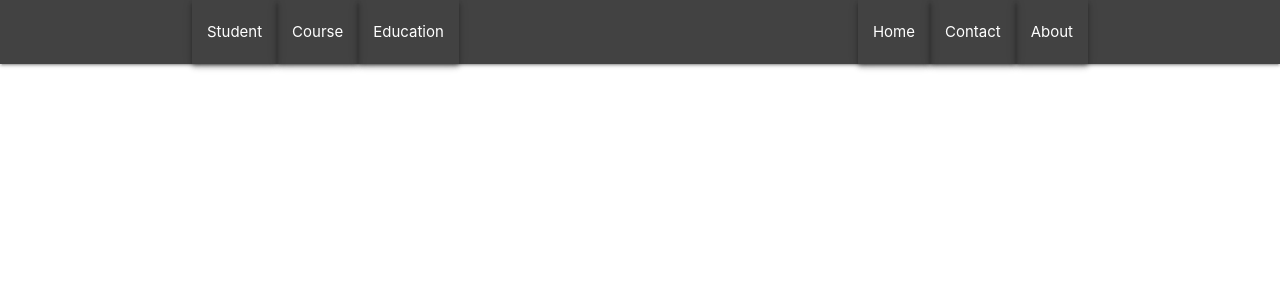
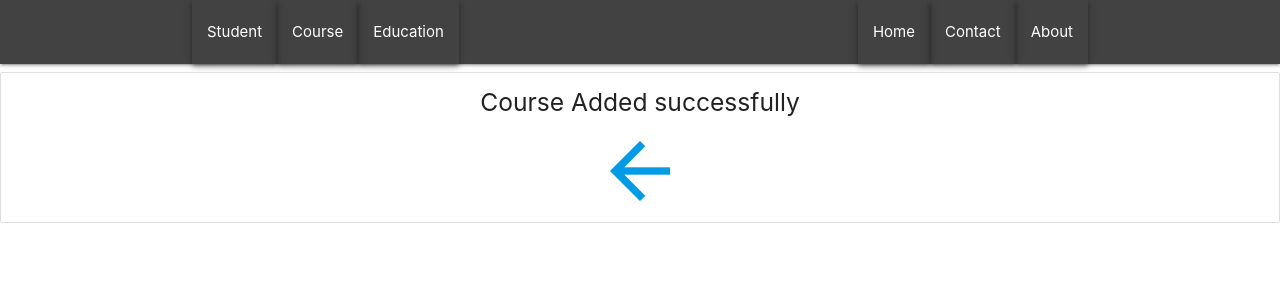
Before and after one commit to mohammedalmahfoodh/Education-Students-System, a React (Create React App) app: page /course/courseAdded in a window 1280 px wide. Shown: the top 300 px of the page. Built offline with nearby package versions, Linux system fonts and the light colour scheme; a web font is replaced by a local one.

Commit message:
Added successfully

```diff
--- a/src/App.js
+++ b/src/App.js
@@ -8,6 +8,8 @@ import DisplayStudents from './components/student/displayStudents/displayStudent
 import SearchModify from './components/student/searchAndModify/searchModify';
 import StudentCreatedSuccessfully from './components/student/addNewStudent/studentCreatedSuccessfully';
 
+
+import CourseAddedSuccessfully from './components/course/addCourse/courseAdded';
 import EditCourse from './components/course/EditCourse/editCourse';
 import AddNewCourse from './components/course/addCourse/addNewCourse';
 import CoursePortal from './components/course/coursePortal/coursePortal';
@@ -37,12 +39,13 @@ class App extends Component {
         <Route path='/student/DisplayStudents' component={DisplayStudents}/>
         <Route path='/student/SearchModify' component={SearchModify}/>
 
-
+        <Route path='/course/courseAdded' component={CourseAddedSuccessfully}/>
         <Route path='/course/courseUpdated' component={CourseUpdatedSuccessfully}/>
         <Route path='/course/addNewCourse' component={AddNewCourse}/>
         <Route path='/course/displayCourse' component={DisplayCourses}/>
         <Route path='/course/CoursePortal' component={CoursePortal}/>
         <Route path='/addedSuccessfully' component={StudentCreatedSuccessfully}/>
+
         <Route path='/about' component={Home}/>
         <Route path="/student/editStudent/:student_ssn" component={EditStudent}/>
         <Route path="/course/coursePort/editCourse/:course_id" component={EditCourse}/>
--- a/src/components/course/addCourse/addNewCourse.js
+++ b/src/components/course/addCourse/addNewCourse.js
@@ -55,7 +55,7 @@ class AddNewCourse extends Component {
         axios.post('http://localhost:8080/course/savecourse',
         {courseName:this.state.courseName,startDate:this.state.startDate,endDate:this.state.endDate} )
             .then(res => console.log(res))
-        setTimeout(() => { this.props.history.push('/addedSuccessfully') }, 1000)
+        setTimeout(() => { this.props.history.push('/course/courseAdded') }, 1000)
 
     }
     isDisabled() {
--- /dev/null
+++ b/src/components/course/addCourse/courseAdded.js
@@ -0,0 +1,16 @@
+import React from 'react';
+import {NavLink}from 'react-router-dom';
+const CourseAddedSuccessfully = () => {
+    return (
+
+            <div className="collection center">
+                <h5>Course Added successfully</h5>
+                <NavLink to={'/course/CoursePortal'} id="refreshs">
+                <i className="large material-icons back ">arrow_back</i></NavLink>
+            </div>
+
+
+    )
+
+}
+export default CourseAddedSuccessfully
```
